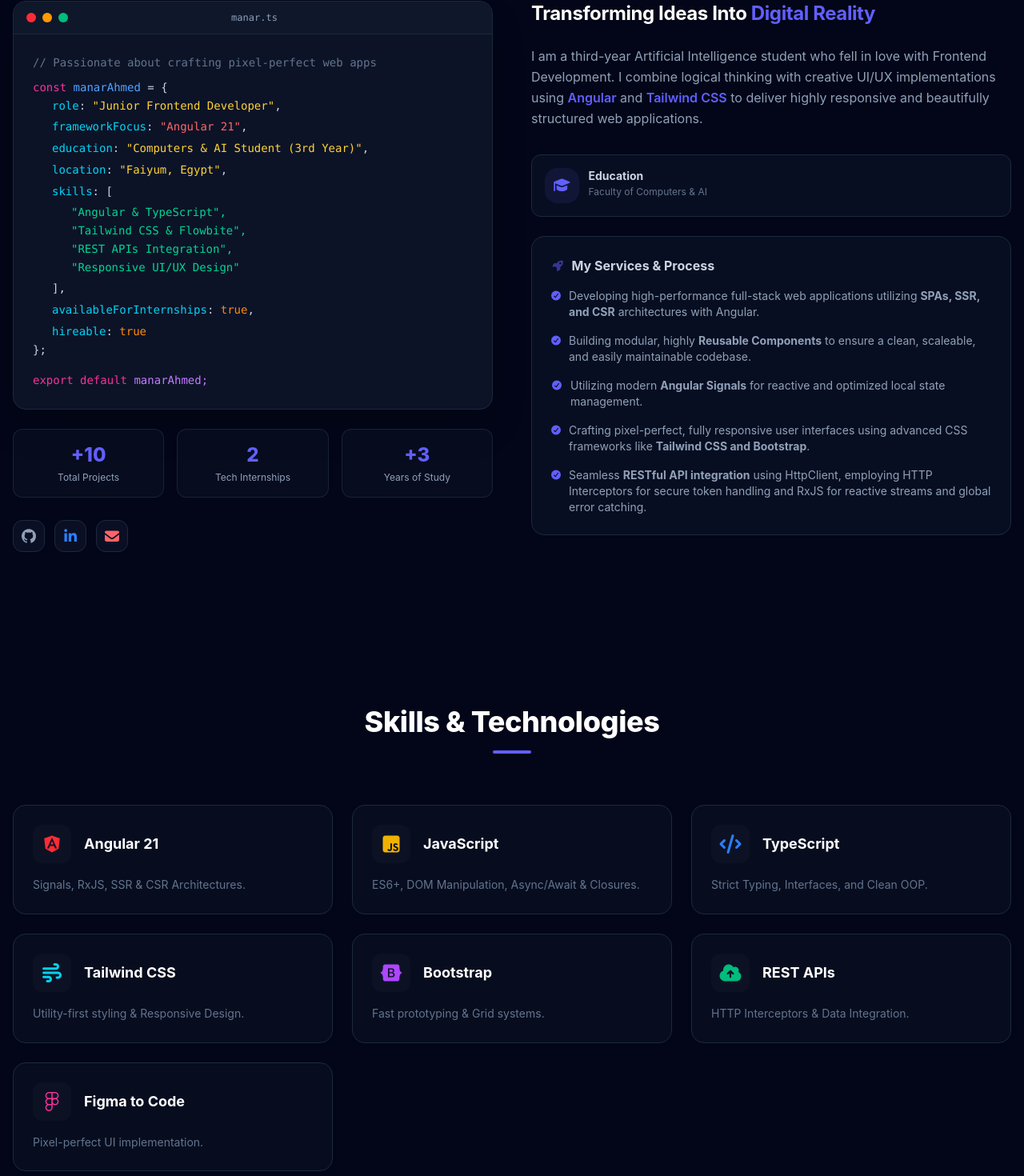
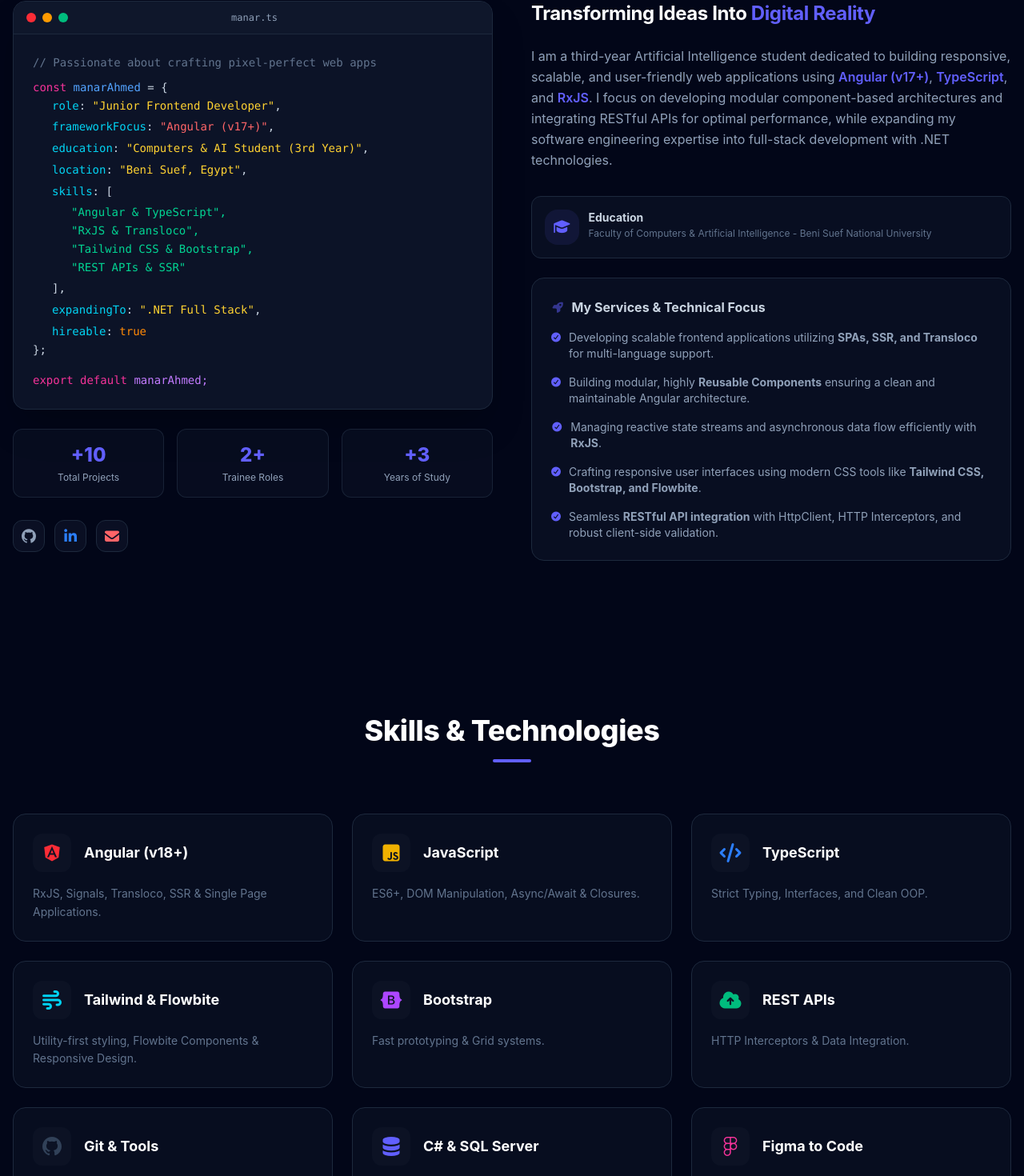
Before and after one commit to Manar-ahmed1215/my-portfolio, an Angular app: page / in a window 1280 px wide. Shown: the part 1092-2562 px from the top of the page at 80% size. Built offline with nearby package versions, Linux system fonts and the light colour scheme.

Commit message:
Update portfolio: add experience  section and update nav

```diff
--- a/src/app/app.html
+++ b/src/app/app.html
@@ -3,8 +3,11 @@
 <app-home [isDarkMode]="isDarkMode()"></app-home>
 
 <app-about [isDarkMode]="isDarkMode()"></app-about>
+
 <app-skills [isDarkMode]="isDarkMode()"></app-skills>
 
 <app-projects [isDarkMode]="isDarkMode()"></app-projects>
 
+<app-experience [isDarkMode]="isDarkMode()"></app-experience>
+
 <app-contact [isDarkMode]="isDarkMode()"></app-contact>
--- a/src/app/app.ts
+++ b/src/app/app.ts
@@ -6,19 +6,18 @@
 import { ProjectsComponent } from "./features/projects/projects.component";
 import { SkillsComponent } from "./features/skills/skills.component";
 import { ContactComponent } from "./features/contact/contact.component";
+import { ExperienceComponent } from './features/experience/experience.component';
 
 @Component({
   selector: 'app-root',
-  imports: [RouterOutlet, NavbarComponent, HomeComponent, AboutComponent, ProjectsComponent, SkillsComponent, ContactComponent],
+  imports: [RouterOutlet, NavbarComponent, HomeComponent, AboutComponent, ProjectsComponent, SkillsComponent, ContactComponent, ExperienceComponent],
   templateUrl: './app.html',
   styleUrl: './app.css'
 })
 export class App {
   protected readonly title = signal('My_Portfolio');
-  // تعريف سجنال المود هنا كأب مشترك للكل (القيمة الافتراضية true يعني دارك مود)
   isDarkMode = signal<boolean>(true);
 
-  // دالة بنناديها عشان تقلب المود (هنحتاجها لو التوجل بيعدل هنا)
   toggleMode() {
     this.isDarkMode.update(value => !value);
   }
--- a/src/app/features/about/about.component.html
+++ b/src/app/features/about/about.component.html
@@ -29,22 +29,19 @@
             <p class="text-slate-500 mb-2">// Passionate about crafting pixel-perfect web apps</p>
             <p><span class="text-pink-500">const </span> <span class="text-blue-400">manarAhmed</span> = &#123;</p>
             <div class="pl-6 space-y-1">
-              <p><span class="text-cyan-400">role</span>: <span class="text-amber-300">"Junior Frontend
-                  Developer"</span>,</p>
-              <p><span class="text-cyan-400">frameworkFocus</span>: <span class="text-red-400">"Angular 21"</span>,</p>
-              <p><span class="text-cyan-400">education</span>: <span class="text-amber-300">"Computers & AI Student (3rd
-                  Year)"</span>,</p>
-              <p><span class="text-cyan-400">location</span>: <span class="text-amber-300">"Faiyum, Egypt"</span>,</p>
+              <p><span class="text-cyan-400">role</span>: <span class="text-amber-300">"Junior Frontend Developer"</span>,</p>
+              <p><span class="text-cyan-400">frameworkFocus</span>: <span class="text-red-400">"Angular (v17+)"</span>,</p>
+              <p><span class="text-cyan-400">education</span>: <span class="text-amber-300">"Computers & AI Student (3rd Year)"</span>,</p>
+              <p><span class="text-cyan-400">location</span>: <span class="text-amber-300">"Beni Suef, Egypt"</span>,</p>
               <p><span class="text-cyan-400">skills</span>: [</p>
               <div class="pl-6 text-emerald-400">
                 <p>"Angular & TypeScript",</p>
-                <p>"Tailwind CSS & Flowbite",</p>
-                <p>"REST APIs Integration",</p>
-                <p>"Responsive UI/UX Design"</p>
+                <p>"RxJS & Transloco",</p>
+                <p>"Tailwind CSS & Bootstrap",</p>
+                <p>"REST APIs & SSR"</p>
               </div>
               <p class="pl-0">],</p>
-              <p><span class="text-cyan-400">availableForInternships</span>: <span class="text-orange-400">true</span>,
-              </p>
+              <p><span class="text-cyan-400">expandingTo</span>: <span class="text-amber-300">".NET Full Stack"</span>,</p>
               <p><span class="text-cyan-400">hireable</span>: <span class="text-orange-400">true</span></p>
             </div>
             <p>&#125;;</p>
@@ -58,8 +55,8 @@
             <p class="text-xs text-slate-400 mt-1">Total Projects</p>
           </div>
           <div [ngClass]="statCardClass()" class="p-4 border rounded-xl text-center transition-all duration-300">
-            <h4 class="text-xl sm:text-2xl font-extrabold text-indigo-500">2</h4>
-            <p class="text-xs text-slate-400 mt-1">Tech Internships</p>
+            <h4 class="text-xl sm:text-2xl font-extrabold text-indigo-500">2+</h4>
+            <p class="text-xs text-slate-400 mt-1">Trainee Roles</p>
           </div>
           <div [ngClass]="statCardClass()" class="p-4 border rounded-xl text-center transition-all duration-300">
             <h4 class="text-xl sm:text-2xl font-extrabold text-indigo-500">+3</h4>
@@ -72,17 +69,16 @@
             class="w-10 h-10 border rounded-xl flex items-center justify-center transition-all duration-300 hover:-translate-y-1">
             <i class="fa-brands fa-github text-lg"></i>
           </a>
-          <a href="https://www.linkedin.com/in/manar-ahmed4544/" target="_blank" [ngClass]="socialIconClass()"
+          <a href="https://www.linkedin.com/in/manarahmedashour" target="_blank" [ngClass]="socialIconClass()"
             class="w-10 h-10 border rounded-xl flex items-center justify-center transition-all duration-300 hover:-translate-y-1">
             <i class="fa-brands fa-linkedin-in text-lg text-blue-500"></i>
           </a>
           <div (click)="openGmail()">
             <a [ngClass]="socialIconClass()"
-              class="w-10 h-10 border rounded-xl flex items-center justify-center transition-all duration-300 hover:-translate-y-1">
+              class="w-10 h-10 border rounded-xl flex items-center justify-center transition-all duration-300 hover:-translate-y-1 cursor-pointer">
               <i class="fa-solid fa-envelope text-lg text-red-400"></i>
             </a>
           </div>
-
         </div>
 
       </div>
@@ -92,14 +88,10 @@
           Transforming Ideas Into <span class="text-indigo-500">Digital Reality</span>
         </h3>
         <p [ngClass]="textMuted()" class="text-base leading-relaxed transition-colors duration-300">
-          I am a third-year Artificial Intelligence student who fell in love with Frontend Development. I combine
-          logical thinking with creative UI/UX implementations using <span
-            class="text-indigo-500 font-semibold">Angular</span> and <span
-            class="text-indigo-500 font-semibold">Tailwind CSS</span> to deliver highly responsive and beautifully
-          structured web applications.
+          I am a third-year Artificial Intelligence student dedicated to building responsive, scalable, and user-friendly web applications using <span class="text-indigo-500 font-semibold">Angular (v17+)</span>, <span class="text-indigo-500 font-semibold">TypeScript</span>, and <span class="text-indigo-500 font-semibold">RxJS</span>. I focus on developing modular component-based architectures and integrating RESTful APIs for optimal performance, while expanding my software engineering expertise into full-stack development with .NET technologies.
         </p>
 
-        <div class="  pt-2">
+        <div class="pt-2">
           <div [ngClass]="cardClass()"
             class="p-4 border rounded-xl flex items-start gap-3 transition-colors duration-300">
             <div class="bg-indigo-500/10 text-indigo-500 p-2.5 rounded-lg">
@@ -107,47 +99,41 @@
             </div>
             <div>
               <h4 class="font-bold text-sm">Education</h4>
-              <p class="text-xs text-slate-500 mt-0.5">Faculty of Computers & AI</p>
+              <p class="text-xs text-slate-500 mt-0.5">Faculty of Computers & Artificial Intelligence - Beni Suef National University</p>
             </div>
           </div>
-
         </div>
 
         <div [ngClass]="cardClass()" class="p-6 border rounded-2xl transition-colors duration-300">
           <h4 class="font-bold text-base flex items-center gap-2 mb-4">
             <i class="fa-solid fa-rocket text-indigo-500 text-sm animate-pulse"></i>
-            My Services & Process
+            My Services & Technical Focus
           </h4>
           <ul class="space-y-4 text-sm" [ngClass]="textMuted()">
 
             <li class="flex items-start gap-2.5">
               <i class="fa-solid fa-circle-check text-indigo-500 text-xs mt-1"></i>
-              <span>Developing high-performance full-stack web applications utilizing <strong>SPAs, SSR, and
-                  CSR</strong> architectures with Angular.</span>
+              <span>Developing scalable frontend applications utilizing <strong>SPAs, SSR, and Transloco</strong> for multi-language support.</span>
             </li>
 
             <li class="flex items-start gap-2.5">
               <i class="fa-solid fa-circle-check text-indigo-500 text-xs mt-1"></i>
-              <span>Building modular, highly <strong>Reusable Components</strong> to ensure a clean, scaleable, and
-                easily maintainable codebase.</span>
+              <span>Building modular, highly <strong>Reusable Components</strong> ensuring a clean and maintainable Angular architecture.</span>
             </li>
 
             <li class="flex items-start gap-2.5">
               <i class="fa-solid fa-circle-check text-indigo-500 text-xs mt-1"></i>
-              <span>Utilizing modern <strong>Angular Signals</strong> for reactive and optimized local state
-                management.</span>
+              <span>Managing reactive state streams and asynchronous data flow efficiently with <strong>RxJS</strong>.</span>
             </li>
 
             <li class="flex items-start gap-2.5">
               <i class="fa-solid fa-circle-check text-indigo-500 text-xs mt-1"></i>
-              <span>Crafting pixel-perfect, fully responsive user interfaces using advanced CSS frameworks like
-                <strong>Tailwind CSS and Bootstrap</strong>.</span>
+              <span>Crafting responsive user interfaces using modern CSS tools like <strong>Tailwind CSS, Bootstrap, and Flowbite</strong>.</span>
             </li>
 
             <li class="flex items-start gap-2.5">
               <i class="fa-solid fa-circle-check text-indigo-500 text-xs mt-1"></i>
-              <span>Seamless <strong>RESTful API integration</strong> using HttpClient, employing HTTP Interceptors for
-                secure token handling and RxJS for reactive streams and global error catching.</span>
+              <span>Seamless <strong>RESTful API integration</strong> with HttpClient, HTTP Interceptors, and robust client-side validation.</span>
             </li>
 
           </ul>
--- a/src/app/features/contact/contact.component.html
+++ b/src/app/features/contact/contact.component.html
@@ -3,9 +3,7 @@
   <div class="max-w-4xl mx-auto text-center">
     <h2 [ngClass]="titleClass()" class="text-4xl font-bold mb-8 transition-colors relative">GET IN TOUCH
       <span class="absolute -bottom-3 left-1/2 -translate-x-1/2 w-12 h-1 bg-indigo-500 rounded-full mt-1"></span>
-
     </h2>
-
 
     <p [ngClass]="textMuted()" class="mb-12 transition-colors">I'm always open to new opportunities and collaborations.
       Let's build something great!</p>
@@ -23,7 +21,7 @@
         <p class="text-slate-500">mmony4544@gmail.com</p>
       </div>
 
-      <a href="https://www.linkedin.com/in/manar-ahmed4544/" target="_blank" [ngClass]="cardClass()"
+      <a href="https://www.linkedin.com/in/manarahmedashour" target="_blank" [ngClass]="cardClass()"
         class="block p-8 rounded-3xl border hover:border-indigo-500 transition-all duration-300 group text-left relative overflow-hidden shadow-sm hover:shadow-xl hover:shadow-indigo-500/5">
 
         <span
--- a/src/app/features/experience/experience.component.ts
+++ b/src/app/features/experience/experience.component.ts
@@ -1,9 +1,21 @@
-import { Component } from '@angular/core';
+import { Component, computed, input } from '@angular/core';
+import { CommonModule } from '@angular/common';
 
 @Component({
   selector: 'app-experience',
-  imports: [],
+  standalone: true,
+  imports: [CommonModule],
   templateUrl: './experience.component.html',
-  styleUrl: './experience.component.css',
+  styleUrl: './experience.component.css'
 })
-export class ExperienceComponent {}
+export class ExperienceComponent {
+  isDarkMode = input<boolean>(true);
+
+  bgClass = computed(() => this.isDarkMode() ? 'bg-slate-950 text-white' : 'bg-slate-50 text-slate-900');
+  titleClass = computed(() => this.isDarkMode() ? 'text-white' : 'text-slate-900');
+  cardClass = computed(() =>
+    this.isDarkMode()
+      ? 'bg-slate-900/50 border-slate-800 hover:bg-slate-900'
+      : 'bg-white border-slate-200 hover:bg-slate-50 shadow-sm'
+  );
+}
--- a/src/app/features/skills/skills.component.html
+++ b/src/app/features/skills/skills.component.html
@@ -14,9 +14,9 @@
           <div class="w-12 h-12 flex items-center justify-center rounded-xl bg-slate-500/5 group-hover:bg-indigo-500/10 transition-colors duration-300">
             <i class="fa-brands fa-angular text-2xl text-red-500"></i>
           </div>
-          <h3 class="text-lg font-bold">Angular 21</h3>
+          <h3 class="text-lg font-bold">Angular (v18+)</h3>
         </div>
-        <p class="text-sm text-slate-500 leading-relaxed">Signals, RxJS, SSR & CSR Architectures.</p>
+        <p class="text-sm text-slate-500 leading-relaxed">RxJS, Signals, Transloco, SSR & Single Page Applications.</p>
       </div>
 
       <div class="skill-card opacity-0 translate-y-10 transition-all duration-700 p-6 border rounded-2xl group hover:-translate-y-1"
@@ -47,9 +47,9 @@
           <div class="w-12 h-12 flex items-center justify-center rounded-xl bg-slate-500/5 group-hover:bg-indigo-500/10 transition-colors duration-300">
             <i class="fa-solid fa-wind text-2xl text-cyan-400"></i>
           </div>
-          <h3 class="text-lg font-bold">Tailwind CSS</h3>
+          <h3 class="text-lg font-bold">Tailwind & Flowbite</h3>
         </div>
-        <p class="text-sm text-slate-500 leading-relaxed">Utility-first styling & Responsive Design.</p>
+        <p class="text-sm text-slate-500 leading-relaxed">Utility-first styling, Flowbite Components & Responsive Design.</p>
       </div>
 
       <div class="skill-card opacity-0 translate-y-10 transition-all duration-700 p-6 border rounded-2xl group hover:-translate-y-1"
@@ -78,6 +78,28 @@
            [ngClass]="cardClass()" [style.transition-delay]="'700ms'">
         <div class="flex items-center gap-4 mb-4">
           <div class="w-12 h-12 flex items-center justify-center rounded-xl bg-slate-500/5 group-hover:bg-indigo-500/10 transition-colors duration-300">
+            <i class="fa-brands fa-github text-2xl text-slate-700 dark:text-slate-200"></i>
+          </div>
+          <h3 class="text-lg font-bold">Git & Tools</h3>
+        </div>
+        <p class="text-sm text-slate-500 leading-relaxed">Git, GitHub, VS Code & Postman.</p>
+      </div>
+
+      <div class="skill-card opacity-0 translate-y-10 transition-all duration-700 p-6 border rounded-2xl group hover:-translate-y-1"
+           [ngClass]="cardClass()" [style.transition-delay]="'800ms'">
+        <div class="flex items-center gap-4 mb-4">
+          <div class="w-12 h-12 flex items-center justify-center rounded-xl bg-slate-500/5 group-hover:bg-indigo-500/10 transition-colors duration-300">
+            <i class="fa-solid fa-database text-2xl text-indigo-500"></i>
+          </div>
+          <h3 class="text-lg font-bold">C# & SQL Server</h3>
+        </div>
+        <p class="text-sm text-slate-500 leading-relaxed">Object-Oriented Programming (OOP) & Relational Database Design.</p>
+      </div>
+
+      <div class="skill-card opacity-0 translate-y-10 transition-all duration-700 p-6 border rounded-2xl group hover:-translate-y-1"
+           [ngClass]="cardClass()" [style.transition-delay]="'900ms'">
+        <div class="flex items-center gap-4 mb-4">
+          <div class="w-12 h-12 flex items-center justify-center rounded-xl bg-slate-500/5 group-hover:bg-indigo-500/10 transition-colors duration-300">
             <i class="fa-brands fa-figma text-2xl text-pink-500"></i>
           </div>
           <h3 class="text-lg font-bold">Figma to Code</h3>
--- a/src/app/layouts/navbar/navbar.component.html
+++ b/src/app/layouts/navbar/navbar.component.html
@@ -71,6 +71,11 @@
           class="block py-1 px-1 border-b-2 border-transparent transition-all">Projects</a>
       </li>
       <li class="w-full md:w-auto">
+        <a href="#experience" (click)="isMenuOpen.set(false)" [class.text-indigo-600]="activeSection() === 'experience'"
+          [class.border-indigo-500]="activeSection() === 'experience'"
+          class="block py-1 px-1 border-b-2 border-transparent transition-all">Experience</a>
+      </li>
+      <li class="w-full md:w-auto">
         <a href="#contact" (click)="isMenuOpen.set(false)" [class.text-indigo-600]="activeSection() === 'contact'"
           [class.border-indigo-500]="activeSection() === 'contact'"
           class="block py-1 px-1 border-b-2 border-transparent transition-all">Contact</a>
```
Also changed, not shown: src/app/features/experience/experience.component.html (+79 -1 lines), src/app/features/home/home.component.html (+6 -5 lines), src/app/features/home/home.component.ts (+50 -2 lines), public/assets/Capture.JPG (added).
